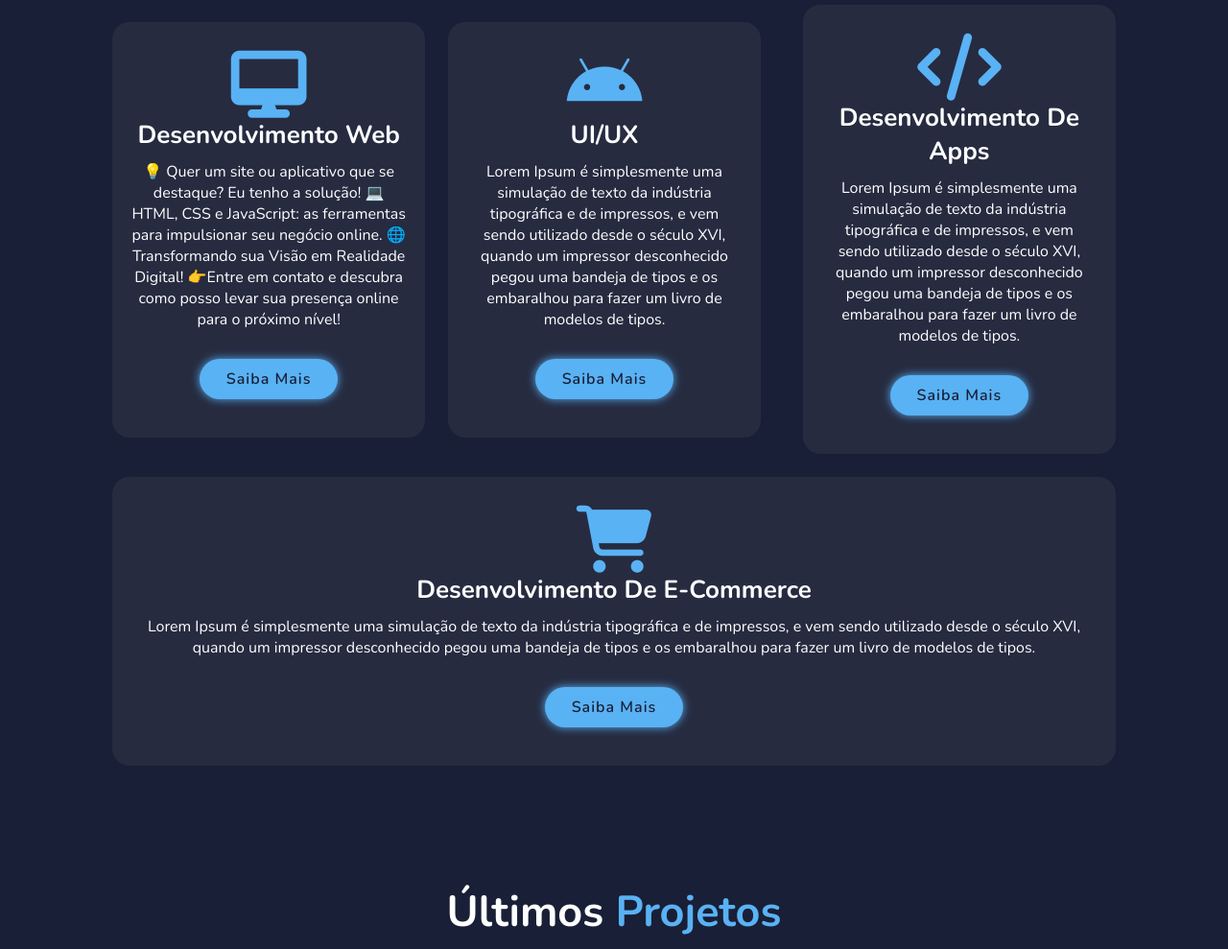
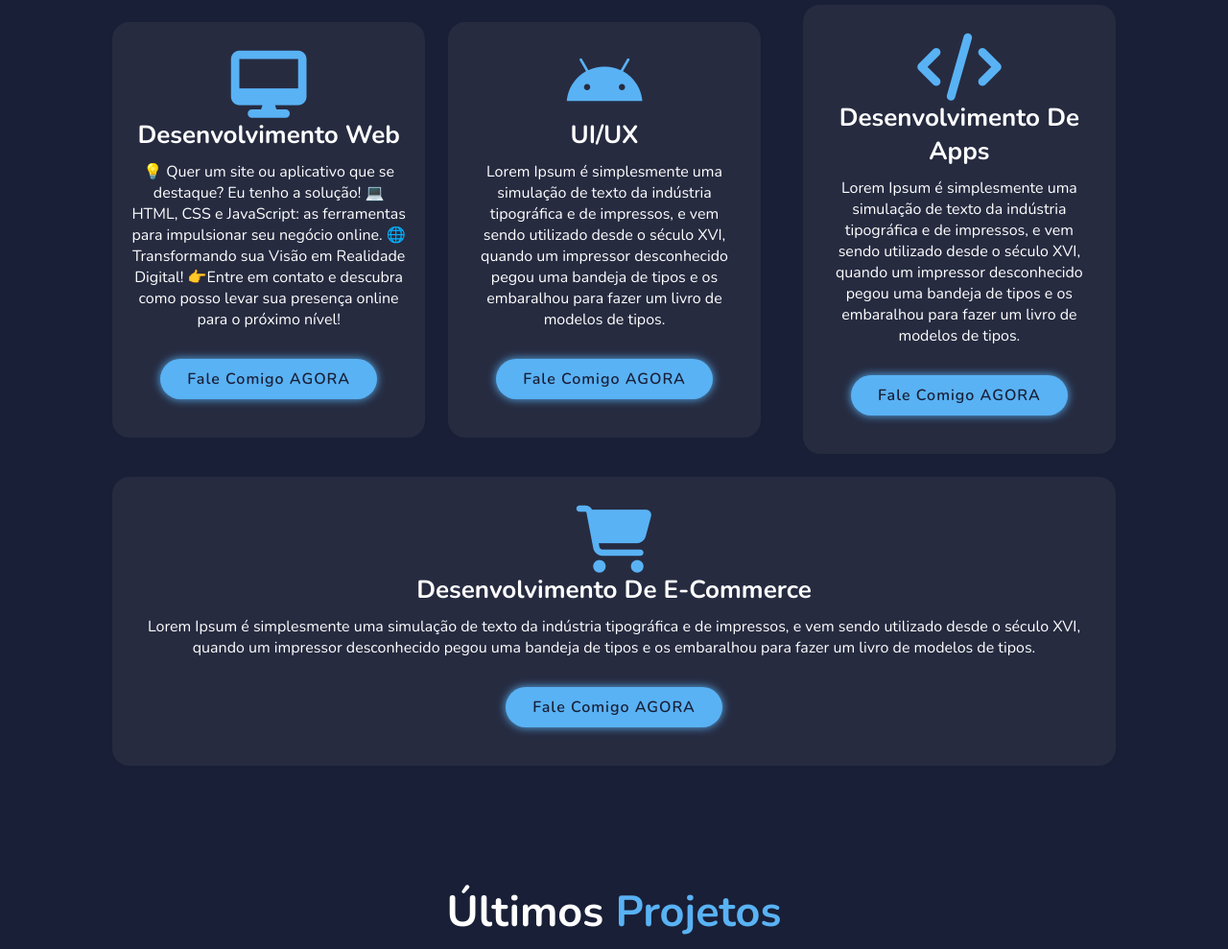
Before and after one commit to joaoalmeida300/Portf-lio, a plain HTML site: page index.html in a window 1280 px wide. Shown: the part 1808-2797 px from the top of the page at 96% size. Drawn offline with nearby package versions, Linux system fonts and the light colour scheme; a script that the page names is missing.

Commit message:
Add files via upload

```diff
--- a/index.html
+++ b/index.html
@@ -37,7 +37,7 @@
                 <a href="#"><i class="fa-brands fa-facebook"></i></a>
                 <a href="#"><i class="fa-brands fa-linkedin"></i></a>
                 <a href="#"><i class="fa-brands fa-square-instagram"></i></a>
-                <a href="#"><i class="fa-brands fa-x-twitter"></i></a>
+                <a href="https://api.whatsapp.com/send?phone=5516992402474&text=Ol%C3%A1%20vi%20seu%20Portf%C3%B3lio%20na%20internet,%20e%20quero%20falar%20com%20voc%C3%AA.%20Pode%20me%20atender%20agora?"><i class="fa-brands fa-whatsapp"></i></a>
             </div>
             <a href="#" class="btn">Faça o Download do meu Curriculo</a>
         </div>
@@ -54,7 +54,7 @@
             <h2 class="heading">Sobre <span>Mim</span></h2>
             <h3>Desenvolvedor Frontend</h3>
             <p>Meu objetivo é não apenas dominar as ferramentas e linguagens que impulsionam a web, mas também cultivar uma mentalidade criativa e inovadora que me permita ultrapassar limites e alcançar novos patamares de excelência.</p>
-            <a href="#" class="btn">Saiba Mais</a>
+            <a href="https://api.whatsapp.com/send?phone=5516992402474&text=Ol%C3%A1%20vi%20seu%20Portf%C3%B3lio%20na%20internet,%20e%20quero%20falar%20com%20voc%C3%AA.%20Pode%20me%20atender%20agora?" class="btn">Saiba Mais</a>
         </Div>
     </section>
 
@@ -69,28 +69,28 @@
             <p>💡 Quer um site ou aplicativo que se destaque? Eu tenho a solução!
                 💻 HTML, CSS e JavaScript: as ferramentas para impulsionar seu negócio online. 🌐Transformando sua Visão em Realidade Digital!
                 👉Entre em contato e descubra como posso levar sua presença online para o próximo nível!</p>
-            <a href="#" class="btn">Saiba Mais</a>
+            <a href="https://api.whatsapp.com/send?phone=5516992402474&text=Ol%C3%A1%20vi%20seu%20Portf%C3%B3lio%20na%20internet,%20e%20quero%20falar%20com%20voc%C3%AA.%20Pode%20me%20atender%20agora?" class="btn">Fale Comigo AGORA</a>
         </div>
 
         <div class="services-box">
             <i class="fa-brands fa-android"></i>
             <h3>UI/UX</h3>
             <p>Lorem Ipsum é simplesmente uma simulação de texto da indústria tipográfica e de impressos, e vem sendo utilizado desde o século XVI, quando um impressor desconhecido pegou uma bandeja de tipos e os embaralhou para fazer um livro de modelos de tipos.</p>
-            <a href="#" class="btn">Saiba Mais</a>
+            <a href="https://api.whatsapp.com/send?phone=5516992402474&text=Ol%C3%A1%20vi%20seu%20Portf%C3%B3lio%20na%20internet,%20e%20quero%20falar%20com%20voc%C3%AA.%20Pode%20me%20atender%20agora?" class="btn">Fale Comigo AGORA</a>
         </div><BR>
 
         <div class="services-box">
             <i class="fa-solid fa-code"></i>
             <h3>Desenvolvimento De Apps</h3>
             <p>Lorem Ipsum é simplesmente uma simulação de texto da indústria tipográfica e de impressos, e vem sendo utilizado desde o século XVI, quando um impressor desconhecido pegou uma bandeja de tipos e os embaralhou para fazer um livro de modelos de tipos.</p>
-            <a href="#" class="btn">Saiba Mais</a>
+            <a href="https://api.whatsapp.com/send?phone=5516992402474&text=Ol%C3%A1%20vi%20seu%20Portf%C3%B3lio%20na%20internet,%20e%20quero%20falar%20com%20voc%C3%AA.%20Pode%20me%20atender%20agora?" class="btn">Fale Comigo AGORA</a>
         </div>
 
         <div class="services-box">
             <i class="fa-solid fa-cart-shopping"></i>
             <h3>Desenvolvimento De E-Commerce</h3>
             <p>Lorem Ipsum é simplesmente uma simulação de texto da indústria tipográfica e de impressos, e vem sendo utilizado desde o século XVI, quando um impressor desconhecido pegou uma bandeja de tipos e os embaralhou para fazer um livro de modelos de tipos.</p>
-            <a href="#" class="btn">Saiba Mais</a>
+            <a href="https://api.whatsapp.com/send?phone=5516992402474&text=Ol%C3%A1%20vi%20seu%20Portf%C3%B3lio%20na%20internet,%20e%20quero%20falar%20com%20voc%C3%AA.%20Pode%20me%20atender%20agora?" class="btn">Fale Comigo AGORA</a>
         </div>
 
         </div>
```
Also changed, not shown: img/04.jpeg (added), img/05.jpeg (added), img/06.jpg (added), img/e 2.jpeg (added), img/profile-pic2.png (added).
